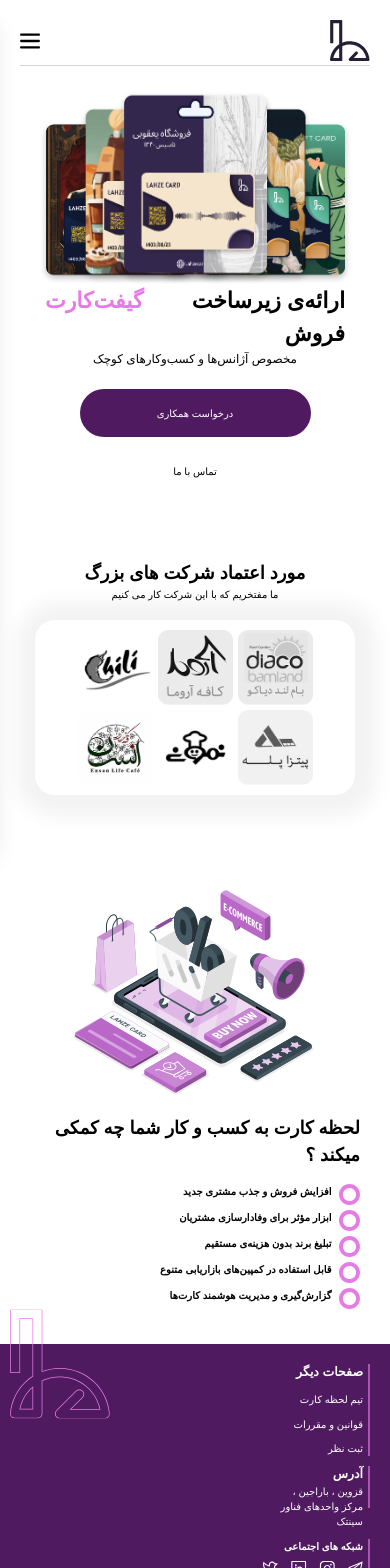
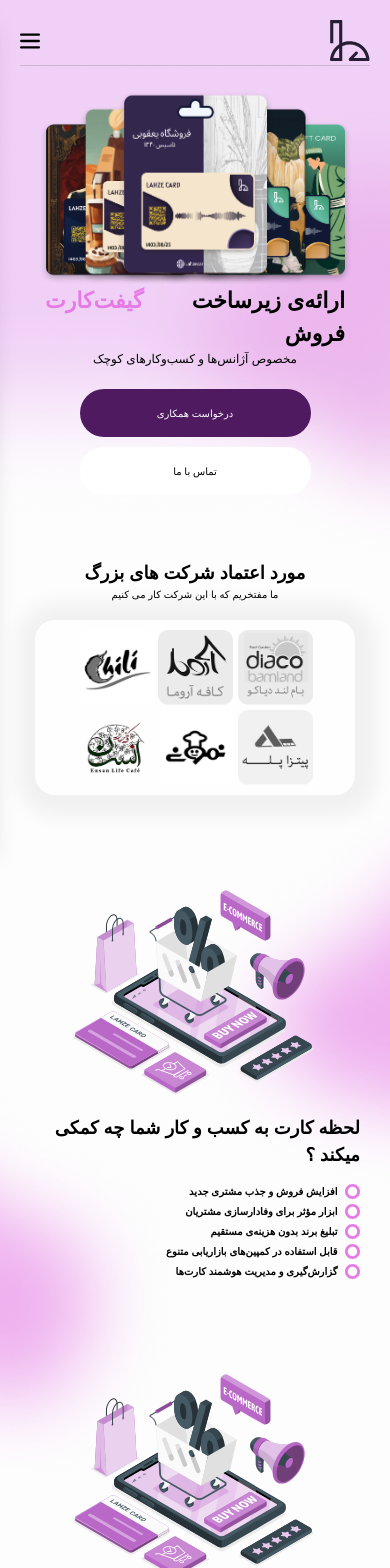
Before and after one commit to Peacefuldude/lahzePartnership, a React (Vite) app: page / in a window 390 px wide. Shown: the top 1568 px of the page. Built offline with nearby package versions, Linux system fonts and the light colour scheme; a web font is replaced by a local one.

Commit message:
benefit section added

```diff
--- a/src/App.jsx
+++ b/src/App.jsx
@@ -7,7 +7,7 @@ function App() {
     return (
         <div
             className="min-h-screen bg-cover bg-no-repeat bg-center flex flex-col justify-between"
-            // style={{backgroundImage: 'url("src/assets/background.png")'}}
+            style={{backgroundImage: 'url("src/assets/background.png")'}}
         >
             <Header/>
             <HomePage/>
--- a/src/Components/HomePage/BenefitsSection.jsx
+++ b/src/Components/HomePage/BenefitsSection.jsx
@@ -209,7 +209,7 @@ function BenefitsSection() {
                 </div>
                 <div className="benefitsSection-description">
                     <div className={"font-bold text-[1.8rem] mb-6"}>لحظه کارت به کسب و کار شما چه کمکی میکند ؟</div>
-                    <div className="benefitsSection-group flex gap-3 my-2">
+                    <div className="benefitsSection-group items-center flex gap-3 my-2">
                         <div>
                             <svg width="21" height="21" viewBox="0 0 21 21" fill="none" xmlns="http://www.w3.org/2000/svg">
                                 <path
@@ -221,7 +221,7 @@ function BenefitsSection() {
                             افزایش فروش و جذب مشتری جدید
                         </div>
                     </div>
-                    <div className="benefitsSection-group flex gap-3 my-2">
+                    <div className="benefitsSection-group items-center flex gap-3 my-2">
                         <div>
                             <svg width="21" height="21" viewBox="0 0 21 21" fill="none" xmlns="http://www.w3.org/2000/svg">
                                 <path
@@ -234,7 +234,7 @@ function BenefitsSection() {
                             ابزار مؤثر برای وفادارسازی مشتریان
                         </div>
                     </div>
-                    <div className="benefitsSection-group flex gap-3 my-2">
+                    <div className="benefitsSection-group items-center flex gap-3 my-2">
                         <div>
                             <svg width="21" height="21" viewBox="0 0 21 21" fill="none" xmlns="http://www.w3.org/2000/svg">
                                 <path
@@ -246,7 +246,7 @@ function BenefitsSection() {
                             تبلیغ برند بدون هزینه‌ی مستقیم
                         </div>
                     </div>
-                    <div className="benefitsSection-group flex gap-3 my-2">
+                    <div className="benefitsSection-group items-center flex gap-3 my-2">
                         <div>
                             <svg width="21" height="21" viewBox="0 0 21 21" fill="none" xmlns="http://www.w3.org/2000/svg">
                                 <path
@@ -258,7 +258,7 @@ function BenefitsSection() {
                             قابل استفاده در کمپین‌های بازاریابی متنوع
                         </div>
                     </div>
-                    <div className="benefitsSection-group flex gap-3 my-2">
+                    <div className="benefitsSection-group items-center flex gap-3 my-2">
                         <div>
                             <svg width="21" height="21" viewBox="0 0 21 21" fill="none" xmlns="http://www.w3.org/2000/svg">
                                 <path
--- a/src/Components/HomePage/HomePage.css
+++ b/src/Components/HomePage/HomePage.css
@@ -1,12 +1,12 @@
-.benefitsSection-shadow {
-    svg {
-        width: 100%;
-        max-width: 500px;
-        height: auto;
-        display: block;
-        margin: 0 auto;
-    }
-}
+/*.benefitsSection-shadow {*/
+/*    svg {*/
+/*        width: 100%;*/
+/*        max-width: 500px;*/
+/*        height: auto;*/
+/*        display: block;*/
+/*        margin: 0 auto;*/
+/*    }*/
+/*}*/
 
 
 @media screen and (max-width: 700px) {
@@ -39,5 +39,9 @@
         flex-direction: column;
     }
 
+    .benefitsSection-group svg{
+        width: 15px !important;
+        height: 15px !important;
+    }
 
 }
--- a/src/Components/HomePage/HomePage.jsx
+++ b/src/Components/HomePage/HomePage.jsx
@@ -9,6 +9,7 @@ function HomePage() {
             <GiftCardSection/>
             <FeaturedBrandsSection/>
             <BenefitsSection/>
+            <BenefitsSection/>
         </div>
     )
 }
```
